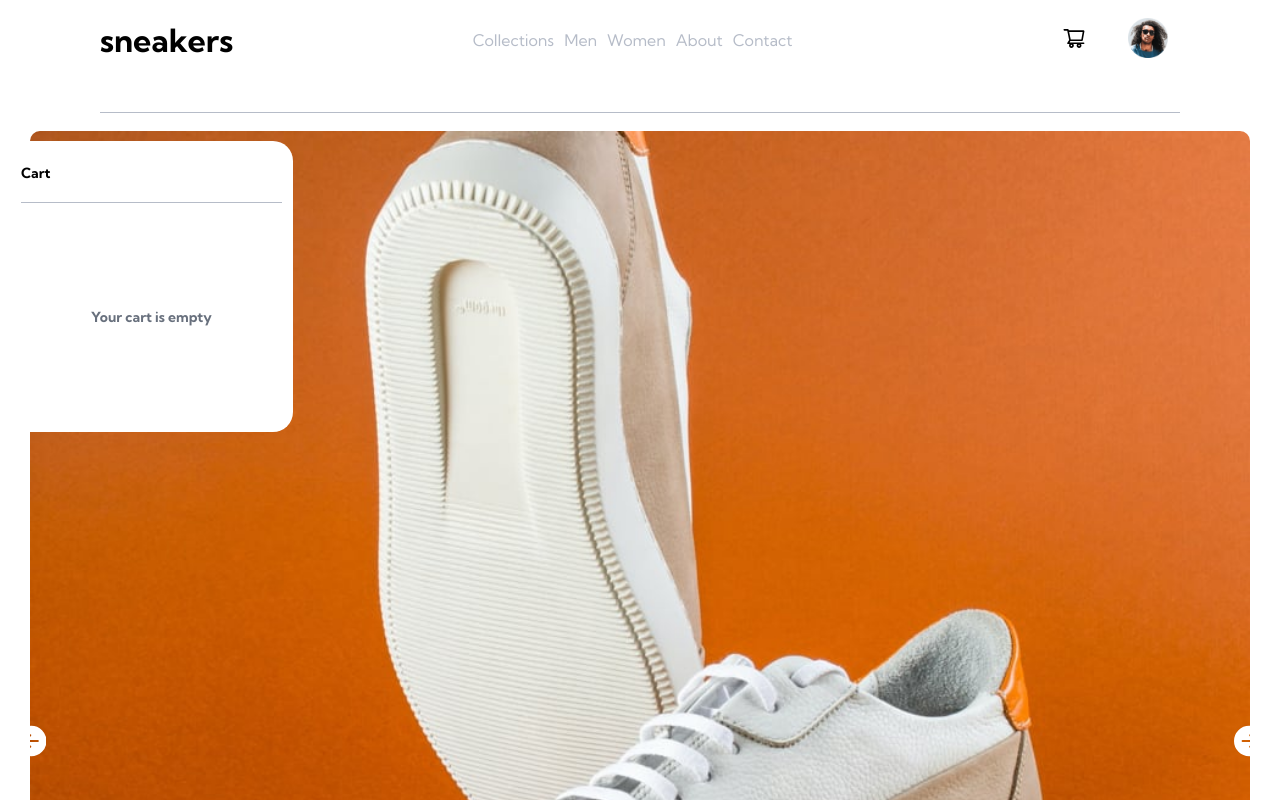
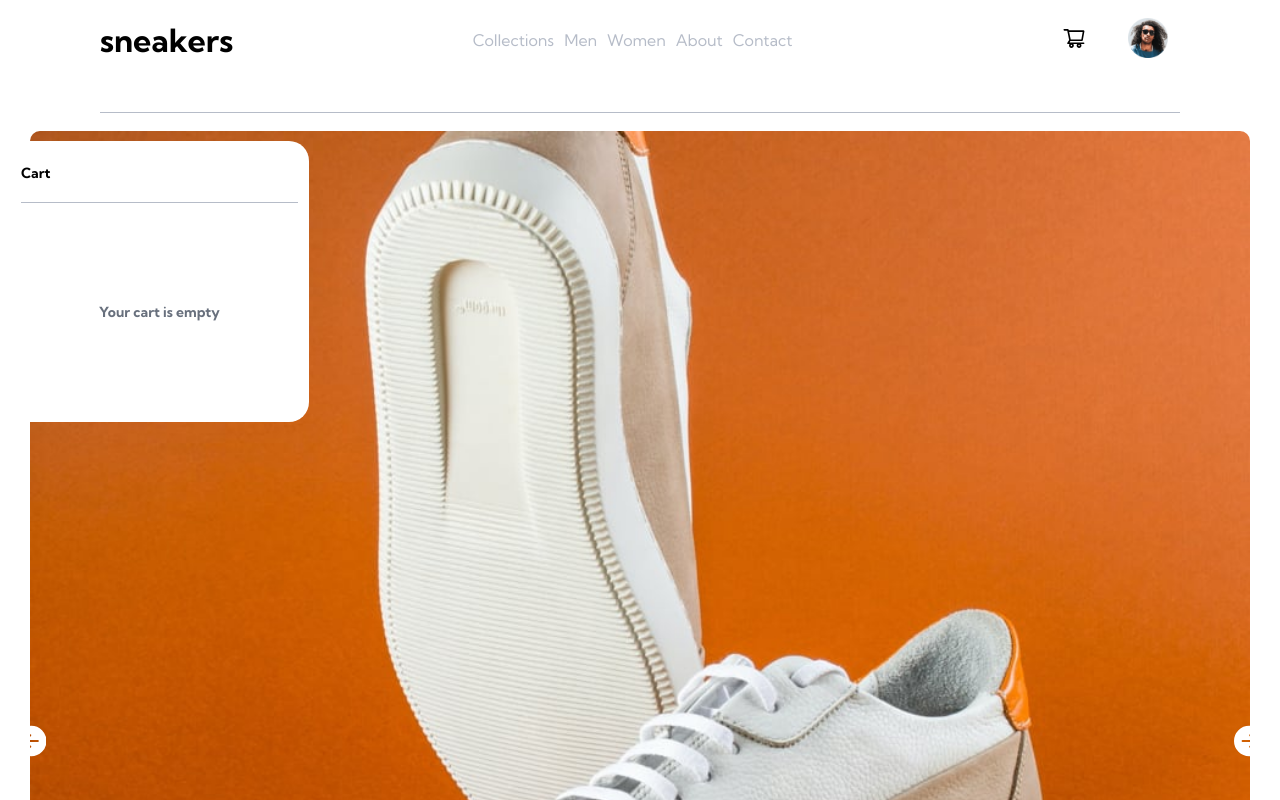
Before and after one commit to Kwabs-97/ecommerce, a React (Create React App) app: page / in a window 1280 px wide. Both pictures are taken after a click on the element 1074 px from the left and 40 px from the top of the page. Shown: the top 800 px of the page. Built offline with nearby package versions, Linux system fonts and the light colour scheme.

Commit message:
resized empty cart container

```diff
--- a/src/Cart/CartItem.module.css
+++ b/src/Cart/CartItem.module.css
@@ -114,7 +114,7 @@ main .cartIcon {
   display: flex;
   justify-content: center;
   align-items: center;
-  padding: 105px 70px;
+  padding: 100px 78px;
 }
 
 .cartContainer .emptyCart p {
```
